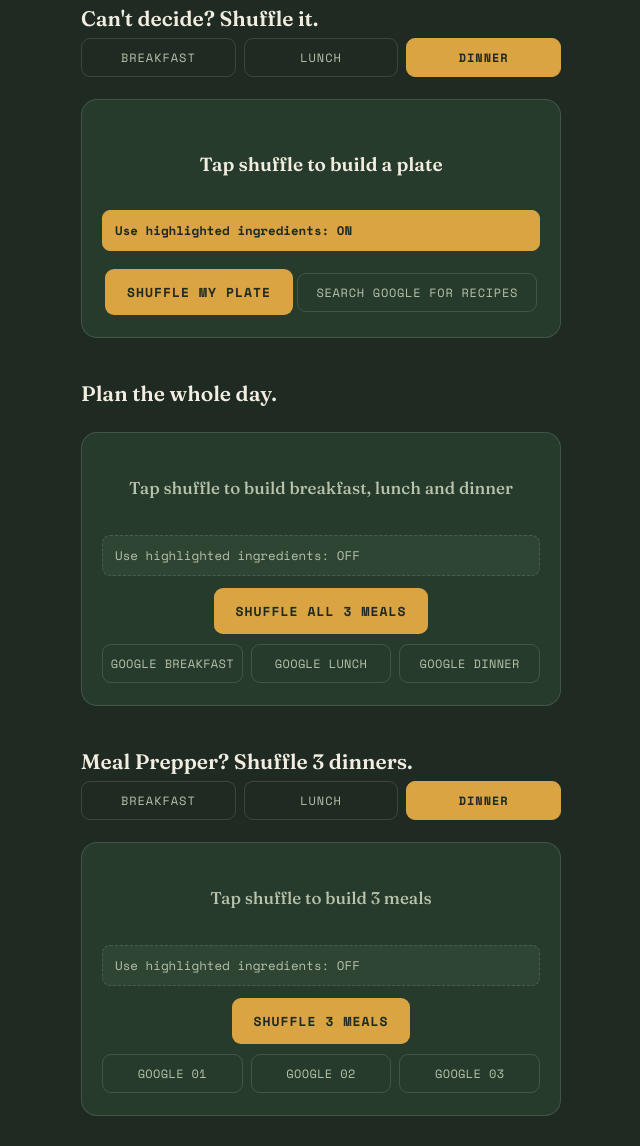
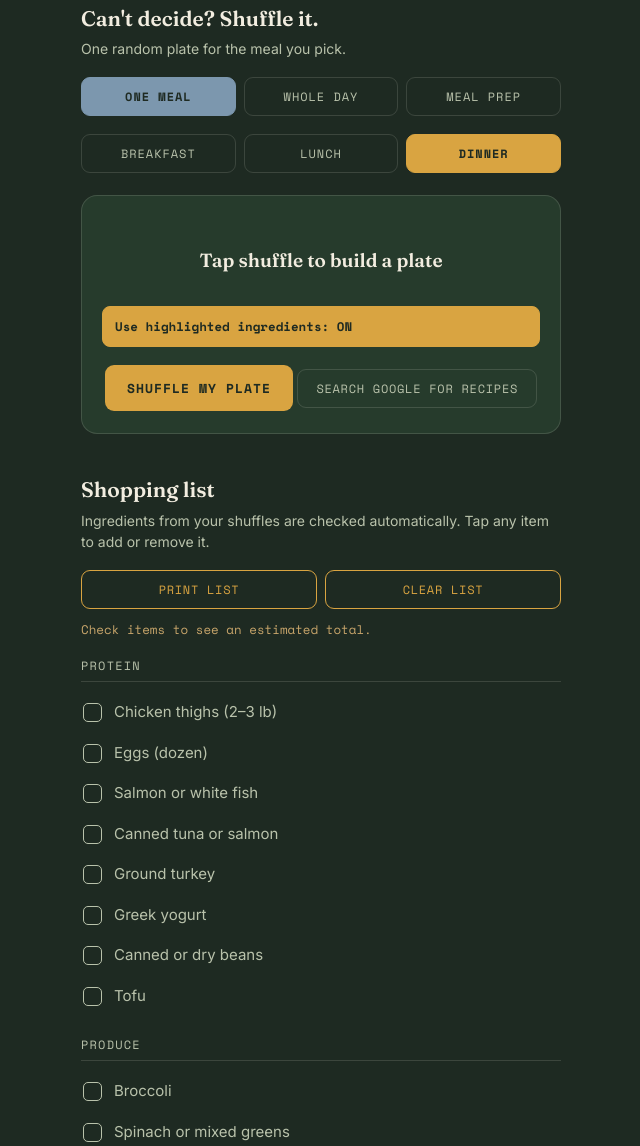
Before and after one commit to IdkManButItWorks/Meal-Wheel, a plain HTML site: page index.html in a window 1280 px wide. Shown: the part 1404-2550 px from the top of the page, without its empty margins (319-959 px from the left). Drawn offline with nearby package versions, Linux system fonts and the light colour scheme.

Commit message:
Merge the three shuffle blocks into one with a mode switch
One meal / Whole day / Meal prep tabs change what the block shows.
Meal tabs hide in Whole day mode; one shared highlights switch;
mode is remembered between visits.

Co-Authored-By: Claude Opus 5.5 <noreply@anthropic.com>
Claude-Session: https://claude.ai/code/session_01BHvKjZurPpe3Q5LzDoGHhS

```diff
--- a/index.html
+++ b/index.html
@@ -313,6 +313,14 @@
   .budget-tab.active{background:var(--tan);border-color:var(--tan);color:#1E2A22;font-weight:700;}
   .budget-tab:not(.active):active{transform:scale(0.98);}
   .budget-note{margin:-6px 0 0;}
+  .mode-tabs{display:grid;grid-template-columns:1fr 1fr 1fr;}
+  .mode-tab{
+    font-family:'Space Mono',monospace;font-size:12px;letter-spacing:0.08em;text-transform:uppercase;
+    background:transparent;color:var(--ink-dim);border:1px solid var(--line);
+    padding:10px 6px;border-radius:9px;cursor:pointer;
+  }
+  .mode-tab.active{background:var(--slate);border-color:var(--slate);color:#1E2A22;font-weight:700;}
+  .mode-tab:not(.active):active{transform:scale(0.98);}
   .cost{
     display:block;margin-top:4px;
     font-family:'Space Mono',monospace;font-size:11.5px;font-weight:400;
@@ -410,25 +418,36 @@
 
   <div class="section">
     <h2>Can't decide? Shuffle it.</h2>
-    <div class="meal-tabs">
+    <p class="section-note" id="shuffle-note"></p>
+    <div class="meal-tabs mode-tabs">
+      <button class="mode-tab" data-mode="1" onclick="setShuffleMode('1')">One meal</button>
+      <button class="mode-tab" data-mode="D" onclick="setShuffleMode('D')">Whole day</button>
+      <button class="mode-tab" data-mode="3" onclick="setShuffleMode('3')">Meal prep</button>
+    </div>
+    <div class="meal-tabs" id="shuffle-meal-tabs">
       <button class="meal-tab" data-meal="breakfast" onclick="setMeal('breakfast')">Breakfast</button>
       <button class="meal-tab" data-meal="lunch" onclick="setMeal('lunch')">Lunch</button>
       <button class="meal-tab" data-meal="dinner" onclick="setMeal('dinner')">Dinner</button>
     </div>
     <div class="shuffle-box">
+      <div class="shuffle-pane" data-pane="1">
         <div class="shuffle-result" id="result">Tap shuffle to build a plate</div>
-      <button class="hl-toggle on" id="hlToggle1" aria-pressed="true" onclick="toggleHighlights(1)">Use highlighted ingredients: ON</button>
+      </div>
+      <div class="shuffle-pane" data-pane="D" hidden>
+        <div class="shuffle-list" id="resultDay"><div class="placeholder">Tap shuffle to build breakfast, lunch and dinner</div></div>
+      </div>
+      <div class="shuffle-pane" data-pane="3" hidden>
+        <div class="shuffle-list" id="result3"><div class="placeholder">Tap shuffle to build 3 meals</div></div>
+      </div>
+
+      <button class="hl-toggle on" id="hlToggle" aria-pressed="true" onclick="toggleHighlights()">Use highlighted ingredients: ON</button>
+
+      <div class="shuffle-pane" data-pane="1">
         <button class="shuffle-btn" onclick="shufflePlate()">Shuffle my plate</button>
         <button class="recipe-btn" id="recipeBtn1" onclick="findRecipes([lastPlate], 'recipes1', lastPlateMeal)" disabled>Search Google for recipes</button>
         <div class="recipe-results" id="recipes1"></div>
       </div>
-  </div>
-
-  <div class="section">
-    <h2>Plan the whole day.</h2>
-    <div class="shuffle-box">
-      <div class="shuffle-list" id="resultDay"><div class="placeholder">Tap shuffle to build breakfast, lunch and dinner</div></div>
-      <button class="hl-toggle" id="hlToggleD" aria-pressed="false" onclick="toggleHighlights('D')">Use highlighted ingredients: OFF</button>
+      <div class="shuffle-pane" data-pane="D" hidden>
         <button class="shuffle-btn" onclick="shuffleDay()">Shuffle all 3 meals</button>
         <div class="search-row" id="searchD">
           <button class="recipe-btn" onclick="searchOne('D', 0)" disabled>Google breakfast</button>
@@ -436,23 +455,13 @@
           <button class="recipe-btn" onclick="searchOne('D', 2)" disabled>Google dinner</button>
         </div>
       </div>
-  </div>
-
-  <div class="section">
-    <h2>Meal Prepper? Shuffle 3 <span id="prep-meal">dinners</span>.</h2>
-    <div class="meal-tabs">
-      <button class="meal-tab" data-meal="breakfast" onclick="setMeal('breakfast')">Breakfast</button>
-      <button class="meal-tab" data-meal="lunch" onclick="setMeal('lunch')">Lunch</button>
-      <button class="meal-tab" data-meal="dinner" onclick="setMeal('dinner')">Dinner</button>
-    </div>
-    <div class="shuffle-box">
-      <div class="shuffle-list" id="result3"><div class="placeholder">Tap shuffle to build 3 meals</div></div>
-      <button class="hl-toggle" id="hlToggle3" aria-pressed="false" onclick="toggleHighlights(3)">Use highlighted ingredients: OFF</button>
-      <button class="shuffle-btn" onclick="shuffleThree()">Shuffle 3 meals</button>
+      <div class="shuffle-pane" data-pane="3" hidden>
+        <button class="shuffle-btn" onclick="shuffleThree()">Shuffle 3 <span id="prep-meal">dinners</span></button>
         <div class="search-row" id="search3">
           <button class="recipe-btn" onclick="searchOne(3, 0)" disabled>Google 01</button>
           <button class="recipe-btn" onclick="searchOne(3, 1)" disabled>Google 02</button>
           <button class="recipe-btn" onclick="searchOne(3, 2)" disabled>Google 03</button>
+        </div>
       </div>
     </div>
   </div>
@@ -709,20 +718,40 @@
     lastPlate = null; last3Meals = [];
   }
 
-  let useHighlights1 = true, useHighlights3 = false, useHighlightsD = false;
-  function toggleHighlights(which){
-    const on = which === 1 ? (useHighlights1 = !useHighlights1)
-             : which === 'D' ? (useHighlightsD = !useHighlightsD)
-             : (useHighlights3 = !useHighlights3);
-    const b = document.getElementById('hlToggle' + which);
+  // One highlights switch shared by every shuffle mode.
+  let useHighlights = true;
+  function toggleHighlights(){
+    const on = useHighlights = !useHighlights;
+    const b = document.getElementById('hlToggle');
     b.classList.toggle('on', on);
     b.setAttribute('aria-pressed', String(on));
     b.textContent = 'Use highlighted ingredients: ' + (on ? 'ON' : 'OFF');
   }
 
+  // Shuffle mode: '1' = one meal, 'D' = whole day, '3' = meal prep (3 of the same meal).
+  const MODE_NOTES = {
+    '1': 'One random plate for the meal you pick.',
+    'D': 'One plate each for breakfast, lunch and dinner.',
+    '3': 'Three different plates for the same meal, for batch cooking.'
+  };
+  let shuffleMode = '1';
+  try { const m = localStorage.getItem('flexPlateShuffleMode'); if (MODE_NOTES[m]) shuffleMode = m; } catch(e) {}
+  function setShuffleMode(m){
+    shuffleMode = m;
+    try { localStorage.setItem('flexPlateShuffleMode', m); } catch(e) {}
+    document.querySelectorAll('.mode-tab').forEach(b => {
+      const on = b.dataset.mode === m;
+      b.classList.toggle('active', on);
+      b.setAttribute('aria-pressed', String(on));
+    });
+    document.querySelectorAll('.shuffle-pane').forEach(p => p.hidden = p.dataset.pane !== m);
+    document.getElementById('shuffle-meal-tabs').hidden = m === 'D';
+    document.getElementById('shuffle-note').textContent = MODE_NOTES[m];
+  }
+
   function shufflePlate(){
     const m = MEALS[currentMeal];
-    const src = (cat, items) => pool(cat, items, useHighlights1);
+    const src = (cat, items) => pool(cat, items, useHighlights);
     const p = pick(src('protein', proteinsFor(currentMeal))),
           v = pick(src('veg', m.veg.filter(allowed))),
           c = pick(src('carb', m.carb.filter(allowed)));
@@ -746,7 +775,7 @@
 
   function shuffleThree(){
     const m = MEALS[currentMeal];
-    const src = (cat, items) => pool(cat, items, useHighlights3);
+    const src = (cat, items) => pool(cat, items, useHighlights);
     const proteins = pickN(src('protein', proteinsFor(currentMeal)), 3);
     const vegs = pickN(src('veg', m.veg.filter(allowed)), 3);
     const carbs = pickN(src('carb', m.carb.filter(allowed)), 3);
@@ -771,7 +800,7 @@
   const DAY_MEALS = ['breakfast', 'lunch', 'dinner'];
   let lastDayMeals = [];
   function shuffleDay(){
-    const src = (cat, items) => pool(cat, items, useHighlightsD);
+    const src = (cat, items) => pool(cat, items, useHighlights);
     const plates = DAY_MEALS.map(meal => {
       const m = MEALS[meal];
       return {
@@ -977,6 +1006,7 @@
 
   applyDietVisibility();
   setMeal(currentMeal);
+  setShuffleMode(shuffleMode);
 </script>
 
 <script>
```
Also changed, not shown: 1 other file. Lines whose indentation alone changed are shown as unchanged.
